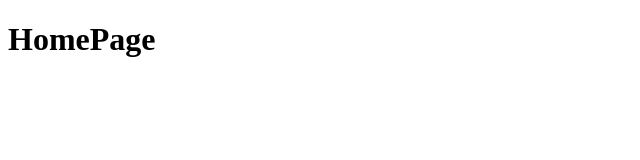
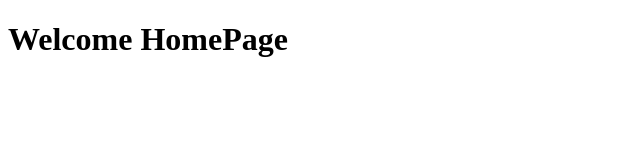
Before and after one commit to mxm908/mxm908.github.io, a plain HTML site: page index.html in a window 1280 px wide. Shown: the whole page, without its empty margins (0-640 px from the left). Drawn offline with Linux system fonts and the light colour scheme.

Commit message:
first commit

```diff
--- a/index.html
+++ b/index.html
@@ -8,6 +8,6 @@
 <title>Document</title>
 </head>
 <body>
-<h1>HomePage</h1>
+<h1>Welcome HomePage</h1>
 </body>
 </html>
```
